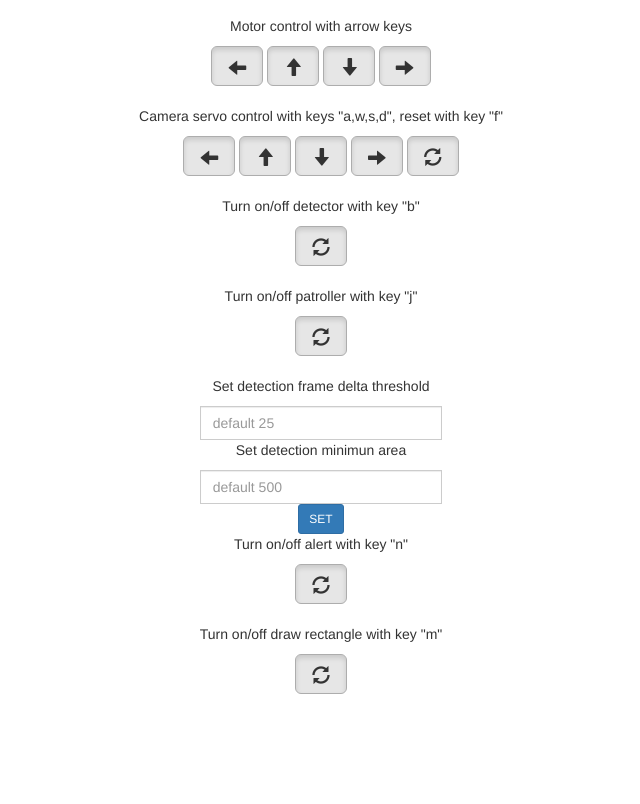
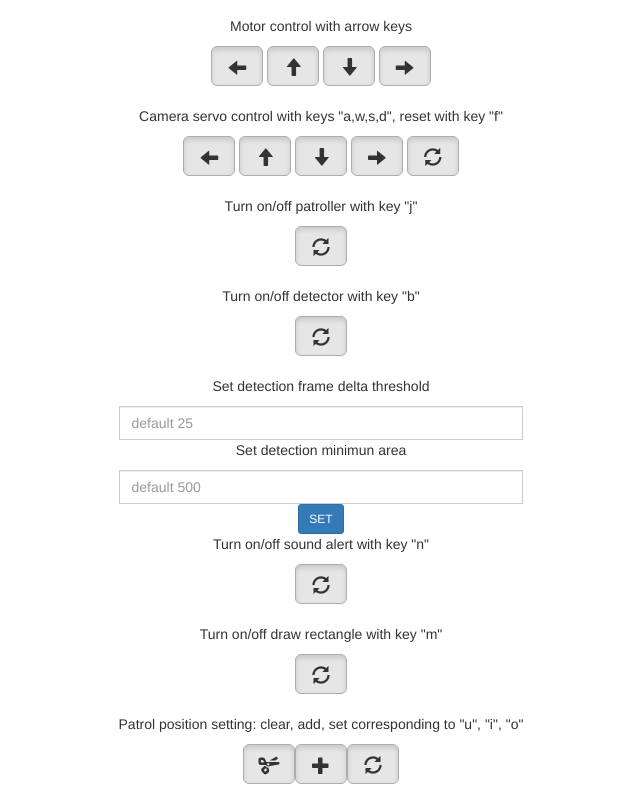
Before and after one commit to ronjian/Security-Monitor-Pi-Robot, a Flask app: page / in a window 1280 px wide. Shown: the part 448-1252 px from the top of the page, without its empty margins (319-959 px from the left). Before the commit the page ends 1142 px from the top, so only its background shows below. Run offline with Flask 2, Linux system fonts and the light colour scheme; some libraries are stand-ins or nearby versions.

Commit message:
- add patrol setting - move email sender,email send_count refresher from camera_pi.py to server.py, so that all threads are kick off in the server progress

```diff
--- a/src/conf.py
+++ b/src/conf.py
@@ -30,3 +30,9 @@ SENT_THRESHOLD=int(config['DEFAULT']['SENT_THRESHOLD'])
 DRAW_RECTANGLE=config['DEFAULT'].getboolean('DRAW_RECTANGLE')
 PATROL_POSITION=config['DEFAULT']['PATROL_POSITION']
 PATROL =config['DEFAULT'].getboolean('PATROL')
+PATROL_INTERVAL=config['DEFAULT']['PATROL_INTERVAL']
+
+def set_config(sec, k, v):
+	config.set(sec, k, v)
+	with open('./conf.ini', 'w') as f:
+		config.write(f)
--- a/src/server.py
+++ b/src/server.py
@@ -5,18 +5,26 @@ from camera import camera_pi
 from os import listdir,remove, system
 import conf
 import sys
-import threading
-from time import sleep
+from threading import Thread
+from time import sleep, time
 import logging
 from random import randint
 from ast import literal_eval as make_tuple
+import datetime
+import smtplib
+from email.mime.application import MIMEApplication
+from email.mime.multipart import MIMEMultipart
+from email.mime.text import MIMEText
+from email.utils import formatdate
 
-# global param
+# global params
 PATROL = conf.PATROL
+SENT_CNT = 0
 TERMINATE_SIGNAL = False
+VERTICAL_DC = 1500
+HORIZONTAL_DC = 1500
 
 app = Flask(__name__)
-
 
 @app.route("/")
 def index():
@@ -66,26 +74,30 @@ def stop():
 
 @app.route("/camera_up")
 def camera_up():
-    cur_dc = vertical_servo.step_move(direction = -1.0)
-    logging.info("vertical dc {}".format(cur_dc))
+    global VERTICAL_DC
+    VERTICAL_DC = vertical_servo.step_move(direction = -1.0)
+    logging.info("vertical dc {}".format(VERTICAL_DC))
     return "OK"
 
 @app.route("/camera_down")
 def camera_down():
-    cur_dc = vertical_servo.step_move(direction = 1.0)
-    logging.info("vertical dc {}".format(cur_dc))
+    global VERTICAL_DC
+    VERTICAL_DC = vertical_servo.step_move(direction = 1.0)
+    logging.info("vertical dc {}".format(VERTICAL_DC))
     return "OK"
 
 @app.route("/camera_left")
 def camera_left():
-    cur_dc = horizontal_servo.step_move(direction = 1.0)
-    logging.info("horizontal dc {}".format(cur_dc))
+    global HORIZONTAL_DC
+    HORIZONTAL_DC = horizontal_servo.step_move(direction = 1.0)
+    logging.info("horizontal dc {}".format(HORIZONTAL_DC))
     return "OK"
 
 @app.route("/camera_right")
 def camera_right():
-    cur_dc = horizontal_servo.step_move(direction = -1.0)
-    logging.info("horizontal dc {}".format(cur_dc))
+    global HORIZONTAL_DC
+    HORIZONTAL_DC = horizontal_servo.step_move(direction = -1.0)
+    logging.info("horizontal dc {}".format(HORIZONTAL_DC))
     return "OK"
 
 @app.route("/camera_reset")
@@ -125,43 +137,147 @@ def switch_patrol():
         PATROL = True
     return "OK"
 
+@app.route("/pos_clear")
+def pos_clear():
+    conf.PATROL_POSITION=None
+    return "OK"
+
+@app.route("/pos_add")
+def pos_add():
+    if conf.PATROL_POSITION is None:
+        conf.PATROL_POSITION = "(" + str(HORIZONTAL_DC) + ", " + str(VERTICAL_DC) + ")"
+    else:
+        conf.PATROL_POSITION += "|(" + str(HORIZONTAL_DC) + ", " + str(VERTICAL_DC) + ")"
+    return "OK"
+
+@app.route("/pos_set")
+def pos_set():
+    logger = logging.getLogger("patrol position setter")
+    conf.set_config(sec="DEFAULT", k="PATROL_POSITION", v=conf.PATROL_POSITION)
+    logger.debug("It's going to demo twice")
+    for i in range(2):
+        for pos in conf.PATROL_POSITION.split('|'):
+            pos = make_tuple(pos)
+            horizontal_servo.direct_move(pos[0], given_time = 0.6)
+            vertical_servo.direct_move(pos[1], given_time = 0.3)
+            sleep(1)
+    return "OK"
+
 # https://networklore.com/start-task-with-flask/
-def kicker():
+def start_looper():
     def start_loop():
+        logger = logging.getLogger("start_looper")
         # kick off 10 times to make sure camera monitor start
         for i in range(10):
             if TERMINATE_SIGNAL: break
             sleep(2)
-            logging.debug('In start loop')
+            logger.debug('In start loop')
             system("curl -s http://0.0.0.0:2000/video_feed | head -1 > /dev/null")
-        logging.debug("Out start loop")
-    t = threading.Thread(target=start_loop)
+        logger.debug("Out start loop")
+    t = Thread(target=start_loop)
+    t.start()
+
+def patroller():
+    def patrol_thread():
+        logger = logging.getLogger("patroller")
+        cnt = 0
+        logger.debug('patrol thread start')
+        # patrol interval
+        f, t = make_tuple(conf.PATROL_INTERVAL)
+        while not TERMINATE_SIGNAL:
+            pos_l = conf.PATROL_POSITION.split('|')
+            pos_cnt = len(pos_l)
+            if PATROL and pos_cnt > 1:
+                pos = make_tuple(pos_l[cnt % pos_cnt])
+                camera_pi.DETECT_FLG = False
+                logger.debug("To position {}".format(pos))
+                horizontal_servo.direct_move(pos[0], given_time = 0.6)
+                vertical_servo.direct_move(pos[1], given_time = 0.3)
+                # give camera time to adapt new vision
+                sleep(1.0)
+                camera_pi.PREVIOUS_FRAME = None
+                camera_pi.DETECT_FLG = True
+                cnt += 1
+            sleep(randint(f,t))
+        logger.debug("exit patroller")
+    t = Thread(target=patrol_thread)
+    t.start()
+
+def email_sender():
+    def email_sender_thread():
+        logger = logging.getLogger("email_sender")
+        logon = False
+        logger.debug("start email sender")
+        logon_time = None
+        global SENT_CNT
+        while True:
+            if TERMINATE_SIGNAL: break
+            if SENT_CNT >= conf.SENT_THRESHOLD:
+                # extra wait time to reduce cost
+                sleep(5)
+                continue
+            to_be_sent = camera_pi.ALERT_Q.qsize()
+            if to_be_sent >0 :
+                logger.debug("There are {} alert imgs to be sent.".format(to_be_sent))
+                file_name = camera_pi.ALERT_Q.get_nowait()
+                try:
+                    if not logon:
+                        try:
+                            server = smtplib.SMTP_SSL(host=conf.SMTP_DOMAIN, \
+                                                        port=conf.SMTP_PORT)
+                            server.login(conf.EMAIL_USERNAME, conf.EMAIL_PASSWORD)
+                        except Exception as e:
+                            logger.warn(e)
+                            logger.warn("can't logon QQ SMTP SERVICE")
+                            break
+                        logon = True
+                        logon_time =time()
+                        logger.debug("login")
+                    # server.set_debuglevel(1)
+                    msg = MIMEMultipart()
+                    msg['Date'] = formatdate(localtime=True)
+                    msg['Subject'] = "!!! Motion Detected !!! " + file_name.split(".")[0]
+                    # msg.attach(MIMEText("content"))
+                    with open(conf.DATA_PATH + file_name, "rb") as f:
+                        part = MIMEApplication(f.read(),Name=file_name)
+                    part['Content-Disposition'] = 'attachment; filename="%s"' % file_name
+                    msg.attach(part)
+                    server.sendmail(conf.EMAIL_FROM, conf.EMAIL_TO, msg.as_string())
+                    SENT_CNT += 1
+                except Exception as e:
+                    logger.warn(e)
+                    logger.warn(file_name + " fail, putback")
+                    camera_pi.ALERT_Q.put(file_name)
+            if logon == True and camera_pi.ALERT_Q.empty() and time() - logon_time > 25 :
+                server.quit()
+                logon = False
+                logger.debug("logout")
+            sleep(0.3)
+        logger.debug("total sent out {} emails".format(SENT_CNT))
+        logger.debug("exit email sender")
+
+    # start email sender thread
+    t = Thread(target=email_sender_thread)
+    t.start()
+
+def sent_cnt_refresher():
+    def sent_cnt_refresher_thread():
+        logger = logging.getLogger("sent_cnt_refresher")
+        logger.debug("start sent_count refresher")
+        global SENT_CNT
+        current_day = datetime.datetime.now().strftime("%Y-%m-%d")
+        while not TERMINATE_SIGNAL:
+            sleep(10)
+            if current_day != datetime.datetime.now().strftime("%Y-%m-%d"):
+                SENT_CNT = 0
+                current_day = datetime.datetime.now().strftime("%Y-%m-%d")
+        logger.debug("exit sent_cnt refresher")
+
+    # start sent_count refresher
+    t = Thread(target=sent_cnt_refresher_thread)
     t.start()
 
 
-def patroller():
-    def patrol_thread():
-        pos_l = conf.PATROL_POSITION.split('|')
-        cnt = 0
-        logging.debug('patrol thread start')
-        pos_cnt = len(pos_l)
-        while not TERMINATE_SIGNAL:
-            if PATROL and pos_cnt > 1:
-                pos = make_tuple(pos_l[cnt % pos_cnt])
-                camera_pi.DETECT_FLG = False
-                sleep(0.5)
-                horizontal_servo.direct_move(pos[0], given_time = 1.0)
-                vertical_servo.direct_move(pos[1], given_time = 0.5)
-                camera_pi.PREVIOUS_FRAME = None
-                # give camera time to adapt new vision
-                sleep(2)
-                camera_pi.DETECT_FLG = True
-                cnt += 1
-            # interval
-            sleep(randint(4,7))
-        logging.debug("exit patroller")
-    t = threading.Thread(target=patrol_thread)
-    t.start()
 
 if __name__ == "__main__":
     try:
@@ -176,13 +292,15 @@ if __name__ == "__main__":
                                             STRIDE= conf.STRIDE, reset=False)
         horizontal_servo = servo_hw.CONTROL(PIN=conf.HORIZONTAL_SERVO_PIN, \
                                             STRIDE= conf.STRIDE, reset=False)
-        # kick off the camera monitor thread
-        kicker()
-        # kick off the patroller
+        # kick off threads
+        start_looper()
         patroller()
+        email_sender()
+        sent_cnt_refresher()
         app.run(host='0.0.0.0', port=2000, debug=False, threaded=True)
 
     finally:
+        # signal to stop all threads
+        logging.info("send the signal to stop all threads")
+        TERMINATE_SIGNAL = True
         logging.info('\nHave a nice day ;)')
-        camera_pi.TERMINATE_SIGNAL = True
-        TERMINATE_SIGNAL = True
--- a/src/templates/index.html
+++ b/src/templates/index.html
@@ -34,6 +34,9 @@ var switch_detector_fired = false;
 var switch_alert_fired = false;
 var switch_draw_rectangl_fired = false;
 var switch_patrol_fired = false;
+var pos_clear_fired = false;
+var pos_add_fired = false;
+var pos_set_fired = false;
 
 // set speed
 function set_speed() {
@@ -194,7 +197,36 @@ document.onkeydown  = function() {
             $.get("/switch_patrol")
           }
     }
-
+    //u
+    if(event.keyCode == 85) {
+          if(!pos_clear_fired){
+            pos_clear_fired = true;
+            button = document.getElementById('pos_clear');
+            button.className = 'btn btn-success btn-lg active';
+            console.log('pos clear');
+            $.get("/pos_clear")
+          }
+    }
+    //i
+    if(event.keyCode == 73) {
+          if(!pos_add_fired){
+            pos_add_fired = true;
+            button = document.getElementById('pos_add');
+            button.className = 'btn btn-success btn-lg active';
+            console.log('pos add');
+            $.get("/pos_add")
+          }
+    }
+    //o
+    if(event.keyCode == 79) {
+          if(!pos_set_fired){
+            pos_set_fired = true;
+            button = document.getElementById('pos_set');
+            button.className = 'btn btn-success btn-lg active';
+            console.log('pos set');
+            $.get("/pos_set")
+          }
+    }
 };
 
 // keyup event
@@ -327,6 +359,24 @@ document.onkeyup = function() {
         button.className = 'btn btn-default btn-lg active';
         switch_patrol_fired = false;
     }
+    //u
+    if(event.keyCode == 85) {
+        button = document.getElementById('pos_clear');
+        button.className = 'btn btn-default btn-lg active';
+        pos_clear_fired = false;
+    }
+    //i
+    if(event.keyCode == 73) {
+        button = document.getElementById('pos_add');
+        button.className = 'btn btn-default btn-lg active';
+        pos_add_fired = false;
+    }
+    //o
+    if(event.keyCode == 79) {
+        button = document.getElementById('pos_set');
+        button.className = 'btn btn-default btn-lg active';
+        pos_set_fired = false;
+    }
 };
 
 </script>
@@ -396,14 +446,14 @@ document.onkeyup = function() {
       </button>
       <br>
       <br>
-      <p>Turn on/off detector with key "b"</p>
-      <button id="switch_detector" type="button" class="btn btn-default btn-lg active">
+      <p>Turn on/off patroller with key "j"</p>
+      <button id="switch_patrol" type="button" class="btn btn-default btn-lg active">
         <span class="glyphicon glyphicon-refresh" aria-hidden="true"></span>
       </button>
       <br>
       <br>
-      <p>Turn on/off patroller with key "j"</p>
-      <button id="switch_patrol" type="button" class="btn btn-default btn-lg active">
+      <p>Turn on/off detector with key "b"</p>
+      <button id="switch_detector" type="button" class="btn btn-default btn-lg active">
         <span class="glyphicon glyphicon-refresh" aria-hidden="true"></span>
       </button>
       <br>
@@ -419,7 +469,7 @@ document.onkeyup = function() {
          </div>
         </div>
 
-      <p>Turn on/off alert with key "n"</p>
+      <p>Turn on/off sound alert with key "n"</p>
       <button id="switch_alert" type="button" class="btn btn-default btn-lg active">
         <span class="glyphicon glyphicon-refresh" aria-hidden="true"></span>
       </button>
@@ -427,6 +477,18 @@ document.onkeyup = function() {
       <br>
       <p>Turn on/off draw rectangle with key "m"</p>
       <button id="switch_draw_rectangle" type="button" class="btn btn-default btn-lg active">
+        <span class="glyphicon glyphicon-refresh" aria-hidden="true"></span>
+      </button>
+      <br>
+      <br>
+      <p>Patrol position setting: clear, add, set corresponding to "u", "i", "o"</p>
+      <button id="pos_clear" type="button" class="btn btn-default btn-lg active">
+        <span class="glyphicon glyphicon-scissors" aria-hidden="true"></span>
+      </button>
+        <button id="pos_add" type="button" class="btn btn-default btn-lg active">
+        <span class="glyphicon glyphicon-plus" aria-hidden="true"></span>
+      </button>
+           <button id="pos_set" type="button" class="btn btn-default btn-lg active">
         <span class="glyphicon glyphicon-refresh" aria-hidden="true"></span>
       </button>
       <br>
```
Also changed, not shown: src/camera/camera_pi.py (+0 -81 lines), src/conf.ini (+25 -31 lines).
